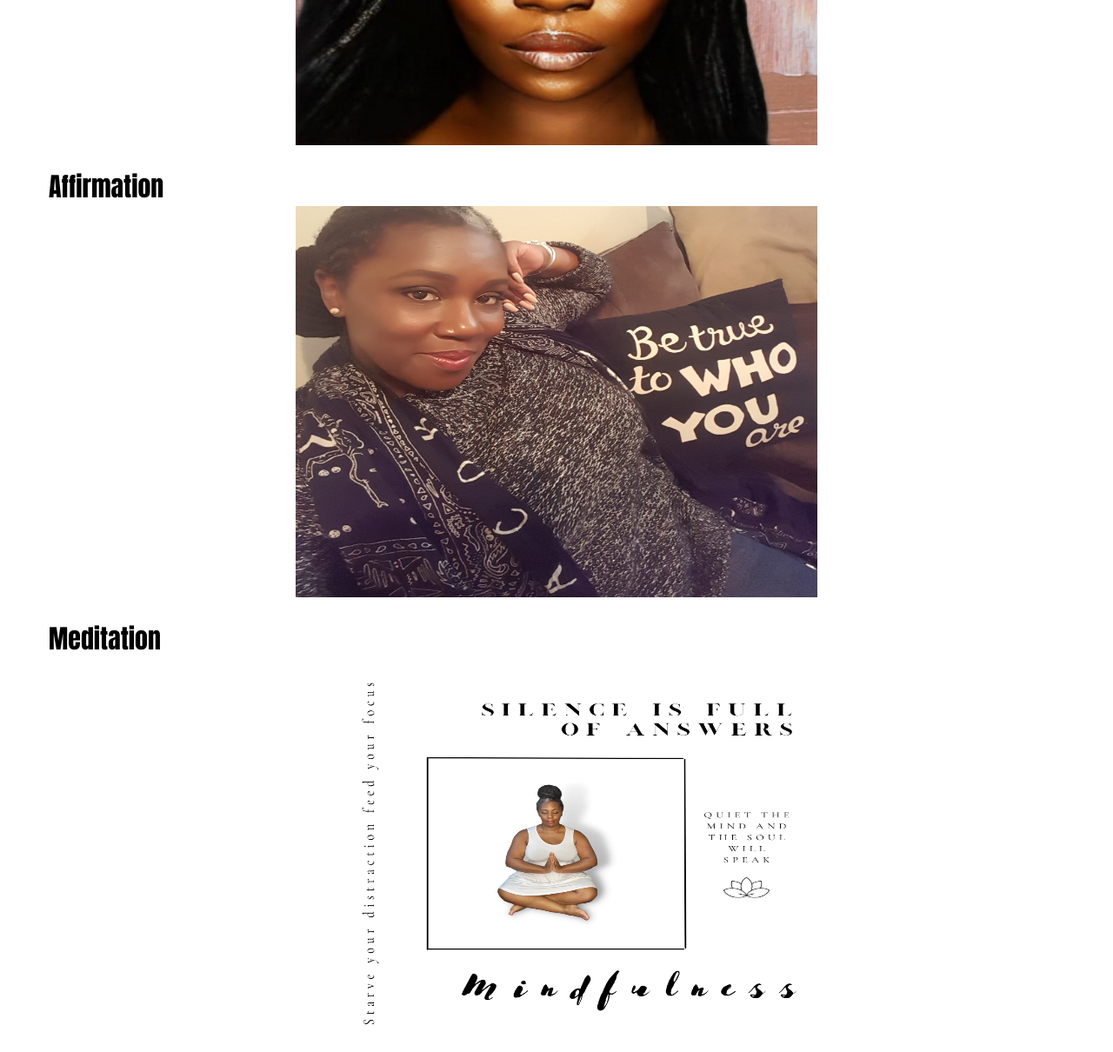
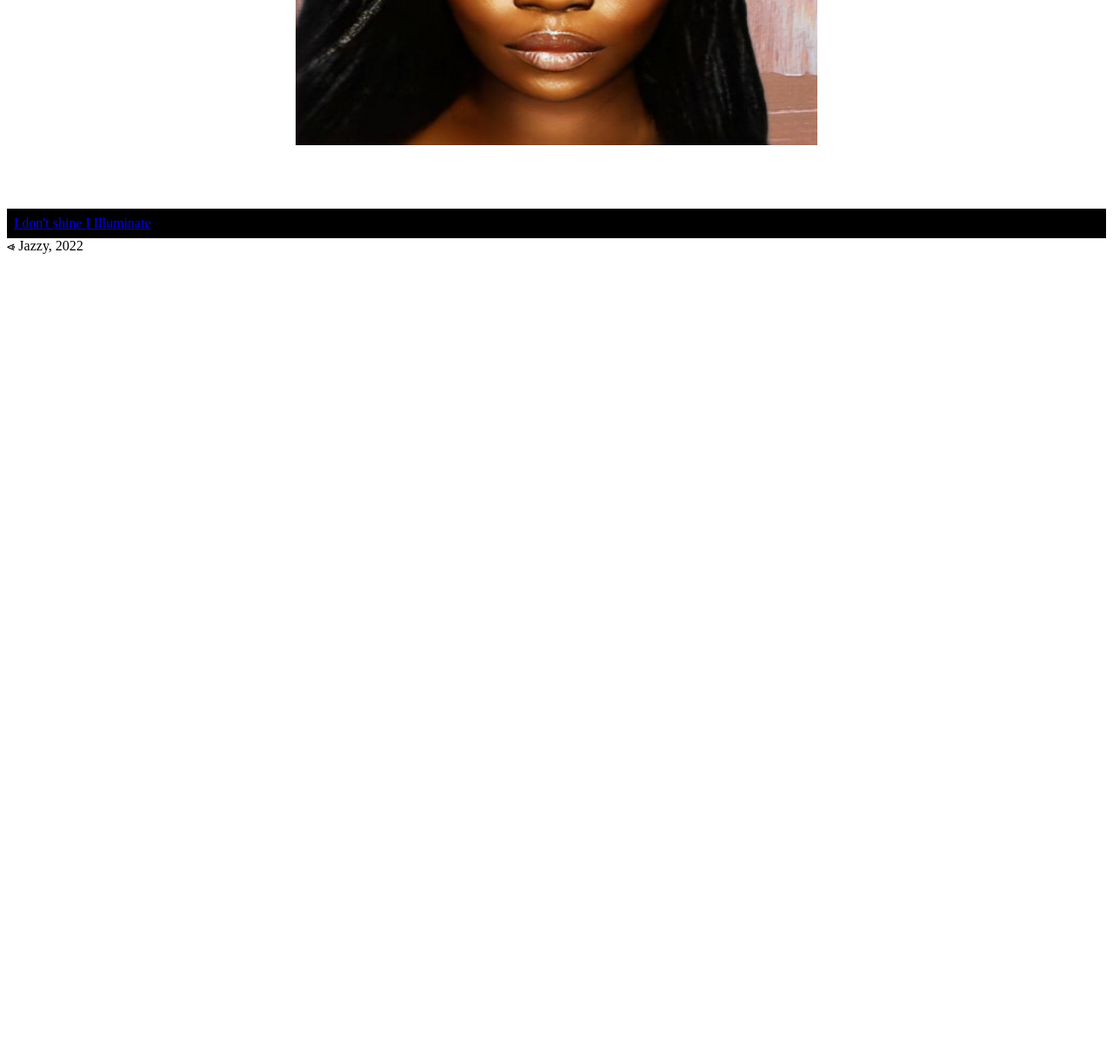
Before and after one commit to St-Louis-Women-March-2022/js-assignment-4-html-me-something-CxderGxdess, a website: page index.html in a window 1280 px wide. Shown: the part 3277-4487 px from the top of the page at 87% size. After the commit the page ends 3577 px from the top, so only its background shows below. Drawn offline with Linux system fonts and the light colour scheme.

Commit message:
These Sections

```diff
--- a/index.html
+++ b/index.html
@@ -43,12 +43,6 @@
          <section>Self Love</section>
             <img src="images/Screenshot_20211124-104927_Voila.jpg" alt="Self Love icon" class="center" style="width: 600px; height: 450px;">
             <p></p>
-         <section>Affirmation</section>
-            <img src="images/2017-11-24-17-33-31-952.jpg" alt="Affirmation icon" class="center" style="width: 600px; height: 450px;">
-            <p></p>
-         <section>Meditation</section>
-            <img src="images/meditation self.png" alt="Meditation icon"  class="center" style="width: 600px; height: 450px;">
-            <p></p>
       </main>
       <article> <a href="https://simplymjp.com">I don't shine I Illuminate</a></article>
       </div>
```
